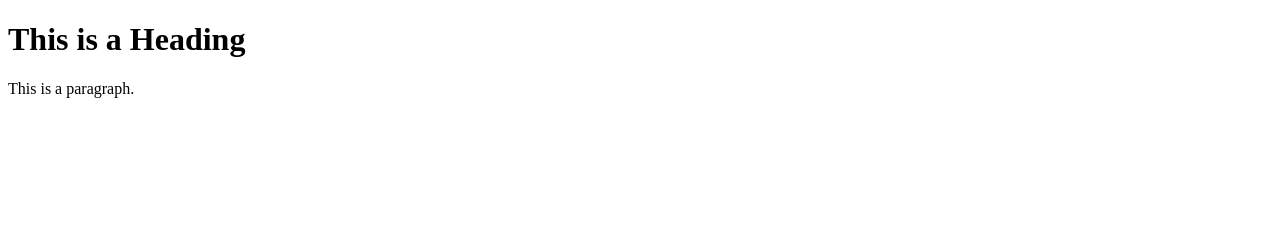
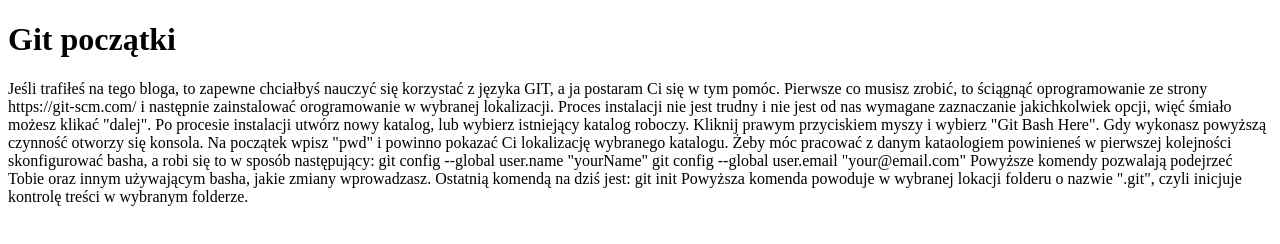
Before and after one commit to rafaldziewiatka/blogrd, a plain HTML site: page index.html in a window 1280 px wide. Drawn offline with Linux system fonts and the light colour scheme.

Commit message:
first article

```diff
--- a/index.html
+++ b/index.html
@@ -5,8 +5,20 @@
 </head>
 <body>
 
-<h1>This is a Heading</h1>
-<p>This is a paragraph.</p>
+<h1>Git początki</h1>
+<p>Jeśli trafiłeś na tego bloga, to zapewne chciałbyś nauczyć się korzystać z języka GIT, a ja postaram Ci się w tym pomóc.
+Pierwsze co musisz zrobić, to ściągnąć oprogramowanie ze strony https://git-scm.com/ i następnie zainstalować orogramowanie w wybranej lokalizacji.
+Proces instalacji nie jest trudny i nie jest od nas wymagane zaznaczanie jakichkolwiek opcji, więć śmiało możesz klikać "dalej".
+Po procesie instalacji utwórz nowy katalog, lub wybierz istniejący katalog roboczy. Kliknij prawym przyciskiem myszy i wybierz "Git Bash Here".
+Gdy wykonasz powyższą czynność otworzy się konsola. Na początek wpisz "pwd" i powinno pokazać Ci lokalizację wybranego katalogu.
+Żeby móc pracować z danym kataologiem powinieneś w pierwszej kolejności skonfigurować basha, a robi się to w sposób następujący:
+git config --global user.name "yourName"
+git config --global user.email "your@email.com"
+Powyższe komendy pozwalają podejrzeć Tobie oraz innym używającym basha, jakie zmiany wprowadzasz.
+Ostatnią komendą na dziś jest:
+git init
+Powyższa komenda powoduje w wybranej lokacji folderu o nazwie ".git", czyli inicjuje kontrolę treści w wybranym folderze.
+</p>
 
 </body>
 </html>
```
